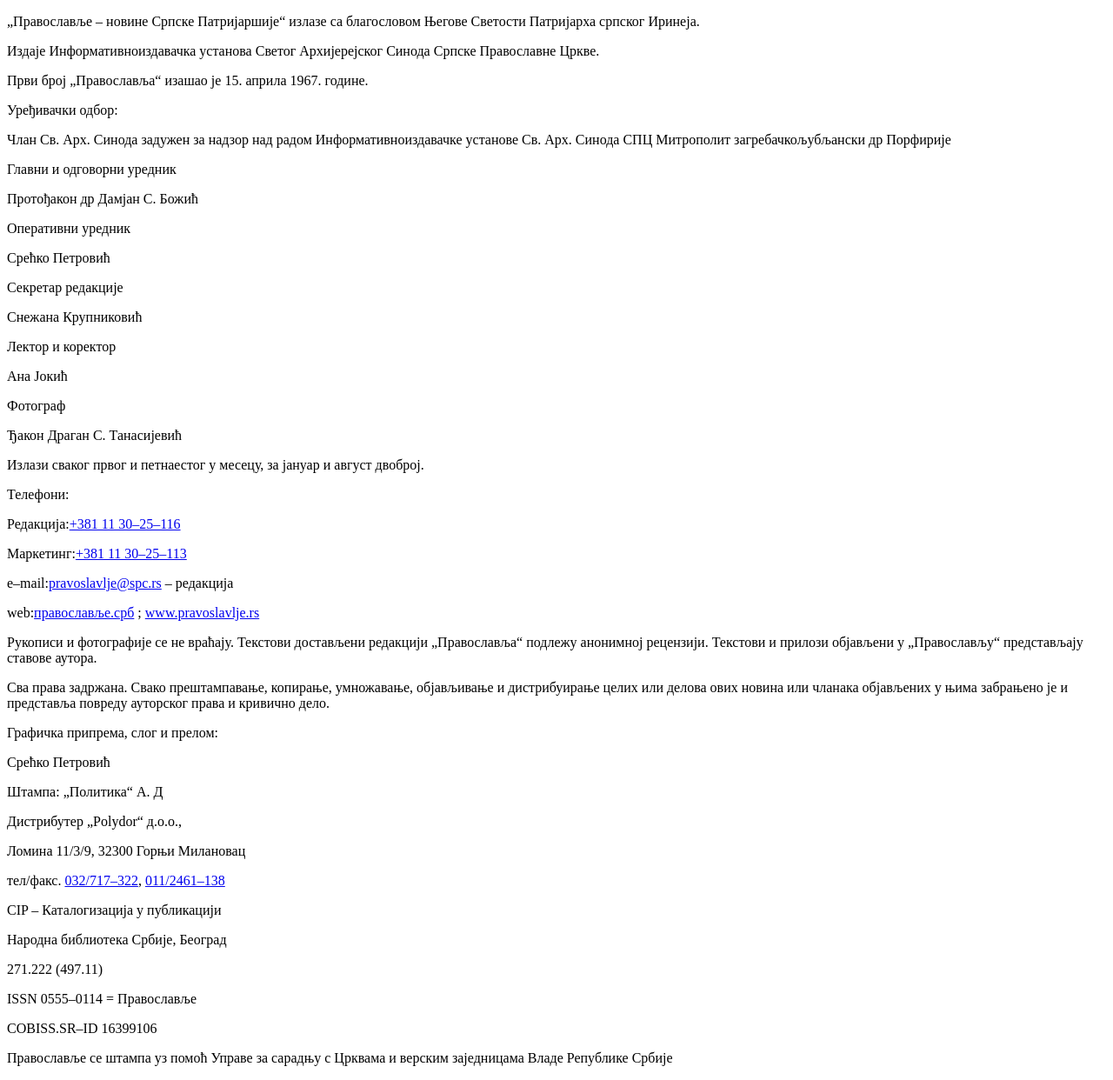
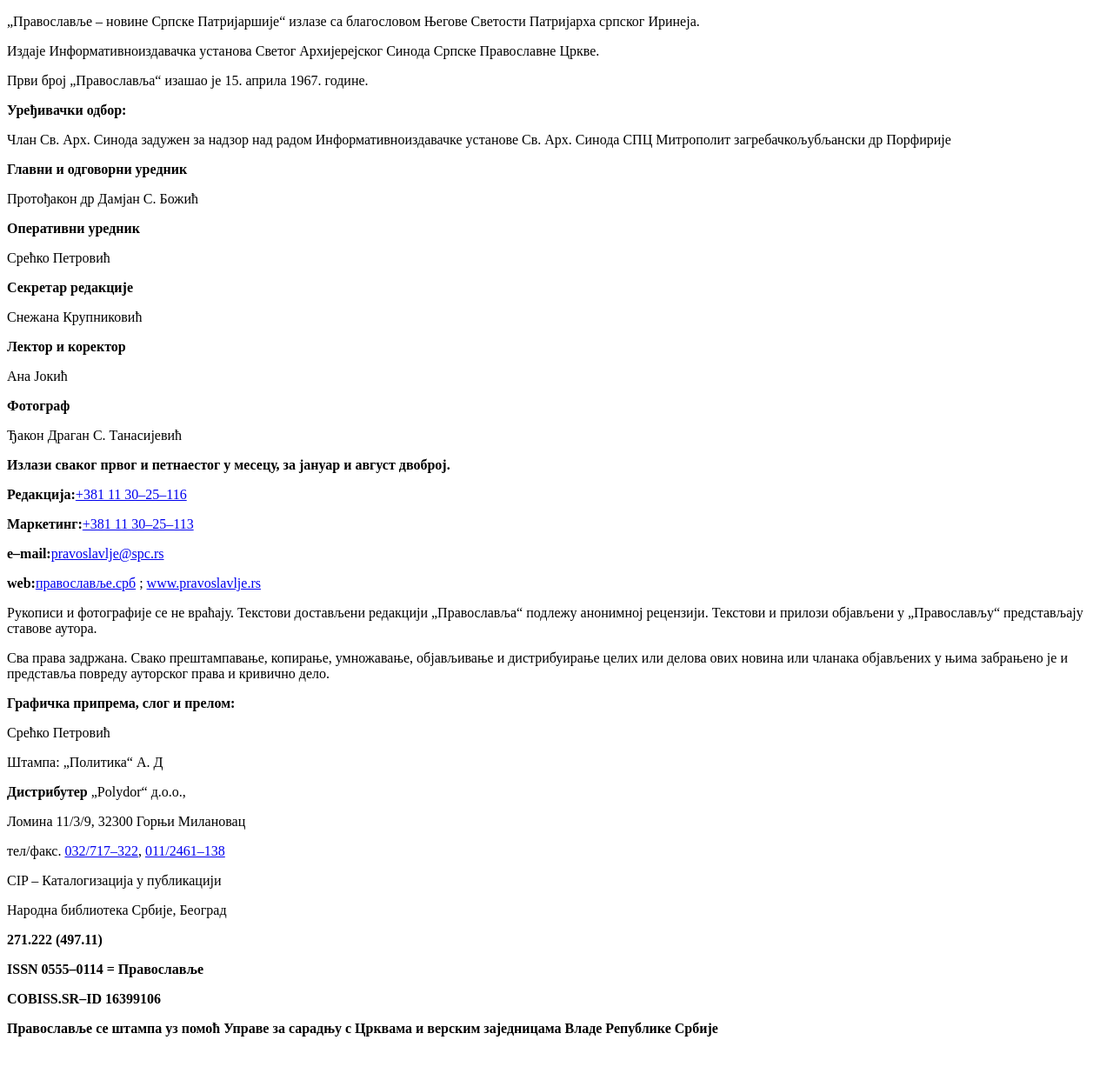
Before and after one commit to hauzer/pravoslavlje, a Python web app: template templates/about.html in a window 1280 px wide. Shown: the part 26-1268 px from the top of the page at 87% size. After the commit the page ends 1218 px from the top, so only its background shows below. Run offline with Jinja, Linux system fonts and the light colour scheme; the template is opened without the code that fills it, so the values that code supplies are empty.

Commit message:
Попуњена страна за претплату. Очишћени HTML и CSS стране "О новинама".

```diff
--- a/static/css/base.css
+++ b/static/css/base.css
@@ -134,6 +134,10 @@ a:hover {
 
 img {
   -webkit-user-select: none;
+}
+
+strong {
+  font-weight: bold;
 }
 
 .flex {
--- a/templates/about.html
+++ b/templates/about.html
@@ -6,60 +6,89 @@
 {% endblock %}
 
 {% block main %}
-  <div class='flex columns align-center font-size1 neoplanta text-align-center bottom-margin1'>
-    <p class='bottom-margin2'>„Православље – новине Српске Патријаршије“ излазе са благословом Његове Светости Патријарха српског Иринеја.</p>
-    <p class='bottom-margin2'>Издаје Информативно­издавачка установа Светог Архијерејског Синода Српске Православне Цркве.</p>
+  <div class='first-text-block'>
+    <p>„Православље – новине Српске Патријаршије“ излазе са благословом Његове Светости Патријарха српског Иринеја.</p>
+    <p>Издаје Информативно­издавачка установа Светог Архијерејског Синода Српске Православне Цркве.</p>
     <p>Први број „Православља“ изашао је 15. априла 1967. године.</p>
   </div>
 
-  <div class='flex columns font-size3'>
-    <p class='bold uppercase font-size2 bottom-margin3'>Уређивачки одбор:</p>
-    <p class='bottom-margin4'>Члан Св. Арх. Синода задужен за надзор над радом Информативно­издавачке установе Св. Арх. Синода СПЦ Митрополит загребачко­љубљански др Порфирије</p>
+  <div class='second-text-block'>
+    <div>
+      <p><strong>Уређивачки одбор:</strong></p>
+    </div>
 
-    <p class='bold'>Главни и одговорни уредник</p>
-    <p class='bottom-margin4'>Протођакон др Дамјан С. Божић</p>
+    <div>
+      <p>Члан Св. Арх. Синода задужен за надзор над радом Информативно­издавачке установе Св. Арх. Синода СПЦ Митрополит загребачко­љубљански др Порфирије</p>
+    </div>
 
-    <p class='bold'>Оперативни уредник</p>
-    <p class='bottom-margin4'>Срећко Петровић</p>
+    <div>
+      <p><strong>Главни и одговорни уредник</strong></p>
+      <p>Протођакон др Дамјан С. Божић</p>
+    </div>
 
-    <p class='bold'>Секретар редакције</p>
-    <p class='bottom-margin4'>Снежана Крупниковић</p>
+    <div>
+      <p><strong>Оперативни уредник</strong></p>
+      <p>Срећко Петровић</p>
+    </div>
 
-    <p class='bold'>Лектор и коректор</p>
-    <p class='bottom-margin4'>Ана Јокић</p>
+    <div>
+      <p><strong>Секретар редакције</strong></p>
+      <p>Снежана Крупниковић</p>
+    </div>
 
-    <p class='bold'>Фотограф</p>
-    <p class='bottom-margin4'>Ђакон Драган С. Танасијевић</p>
+    <div>
+      <p><strong>Лектор и коректор</strong></p>
+      <p>Ана Јокић</p>
+    </div>
+
+    <div>
+      <p><strong>Фотограф</strong></p>
+      <p>Ђакон Драган С. Танасијевић</p>
+    </div>
   </div>
 
-  <div class='font-size4'>
-    <p class='bold bottom-margin4'>Излази сваког првог и петнаестог у месецу, за јануар и август двоброј.<p>
+  <div class='third-text-block'>
+    <div>
+      <p><strong>Излази сваког првог и петнаестог у месецу, за јануар и август двоброј.</strong><p>
+    </div>
 
-    <p class='bold'>Телефони:</p>
-    <p><span class='bold align'>Редакција:</span><a href='tel:+381113025116'>+381 11 30–25–116</a></p>
-    <p><span class='bold align'>Маркетинг:</span><a href='tel:+381113025113'>+381 11 30–25–113</a></p>
-    <p><span class='bold align'>e–mail:</span><a href='mailto:pravoslavlje@spc.rs'>pravoslavlje@spc.rs</a> – редакција</p></p>
-    <p class='bottom-margin4'><span class='bold align'>web:</span><a href='http://православље.срб/'>православље.срб</a> ; <a href='http://www.pravoslavlje.rs/'>www.pravoslavlje.rs</a></p>
+    <div>
+      <p><strong class='indent'>Редакција:</strong><a href='tel:+381113025116'>+381 11 30–25–116</a></p>
+      <p><strong class='indent'>Маркетинг:</strong><a href='tel:+381113025113'>+381 11 30–25–113</a></p>
+      <p><strong class='indent'>e–mail:</strong><a href='mailto:pravoslavlje@spc.rs'>pravoslavlje@spc.rs</a></p>
+      <p><strong class='indent'>web:</strong><a href='http://православље.срб/'>православље.срб</a> ; <a href='http://www.pravoslavlje.rs/'>www.pravoslavlje.rs</a></p>
+    </div>
 
-    <p class='bottom-margin4'>Рукописи и фотографије се не враћају. Текстови достављени редакцији „Православља“ подлежу анонимној рецензији. Текстови и прилози објављени у „Православљу“ представљају ставове аутора.</p>
+    <div>
+      <p>Рукописи и фотографије се не враћају. Текстови достављени редакцији „Православља“ подлежу анонимној рецензији. Текстови и прилози објављени у „Православљу“ представљају ставове аутора.</p>
+    </div>
 
-    <p class='bottom-margin4'>Сва права задржана. Свако прештампавање, копирање, умножавање, објављивање и дистрибуирање целих или делова ових новина или чланака објављених у њима забрањено је и представља повреду ауторског права и кривично дело.</p>
+    <div>
+      <p>Сва права задржана. Свако прештампавање, копирање, умножавање, објављивање и дистрибуирање целих или делова ових новина или чланака објављених у њима забрањено је и представља повреду ауторског права и кривично дело.</p>
+    </div>
 
-    <p class='bold'>Графичка припрема, слог и прелом:</p>
-    <p>Срећко Петровић</p>
-    <p class='bottom-margin4'><span class='bold'>Штампа:</span> „Политика“ А. Д</p>
+    <div>
+      <p><strong>Графичка припрема, слог и прелом:</strong></p>
+      <p>Срећко Петровић</p>
+      <p><stong>Штампа:</strong> „Политика“ А. Д</p>
+    </div>
 
-    <p><span class='bold'>Дистрибутер</span> „Polydor“ д.о.о.,</p>
-    <p>Ломина 11/3/9, 32300 Горњи Милановац</p>
-    <p class='bottom-margin4'>тел/факс. <a href='tel:032717322'>032/717–322</a>, <a href='tel:0112461138'>011/2461–138</a></p>
+    <div>
+      <p><strong>Дистрибутер</strong> „Polydor“ д.о.о.,</p>
+      <p>Ломина 11/3/9, 32300 Горњи Милановац</p>
+      <p>тел/факс. <a href='tel:032717322'>032/717–322</a>, <a href='tel:0112461138'>011/2461–138</a></p>
+    </div>
 
-    <p>CIP – Каталогизација у публикацији</p>
-    <p>Народна библиотека Србије, Београд</p>
-    <p class='bold'>271.222 (497.11)</p>
-    <p class='bold'>ISSN 0555–0114 = Православље</p>
-    <p class='bold bottom-margin4'>COBISS.SR–ID 16399106</p>
+    <div>
+      <p>CIP – Каталогизација у публикацији</p>
+      <p>Народна библиотека Србије, Београд</p>
+      <p><strong>271.222 (497.11)</strong></p>
+      <p><strong>ISSN 0555–0114 = Православље</strong></p>
+      <p><strong>COBISS.SR–ID 16399106</strong></p>
+    </div>
 
-    <p class='bold'>Православље се штампа уз помоћ Управе за сарадњу с Црквама и верским заједницама Владе Републике Србије</p>
+    <div>
+      <p><strong>Православље се штампа уз помоћ Управе за сарадњу с Црквама и верским заједницама Владе Републике Србије</strong></p>
+    </div>
   </div>
-
 {% endblock %}
```
Also changed, not shown: static/css/about.css (+24 -39 lines), static/css/subscription.css (added, +13 -0 lines), templates/subscription.html (+40 -0 lines).
